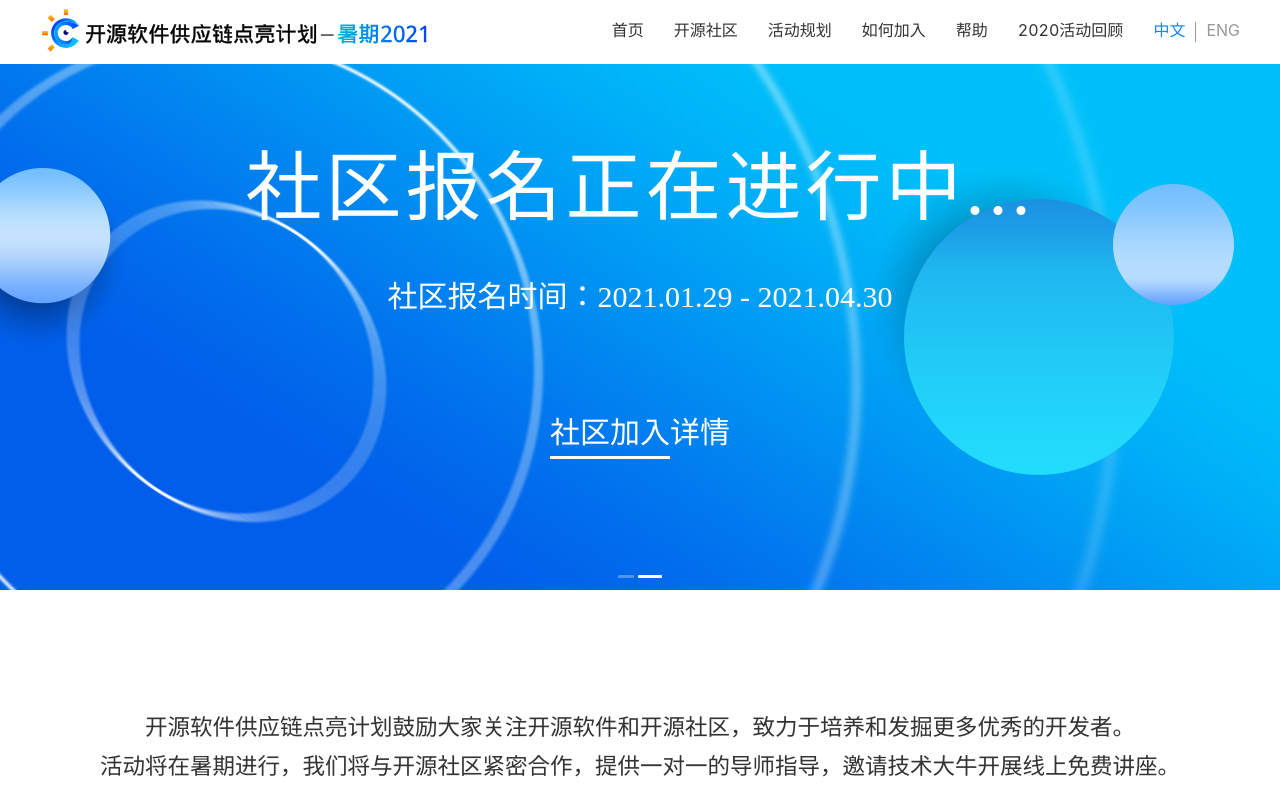
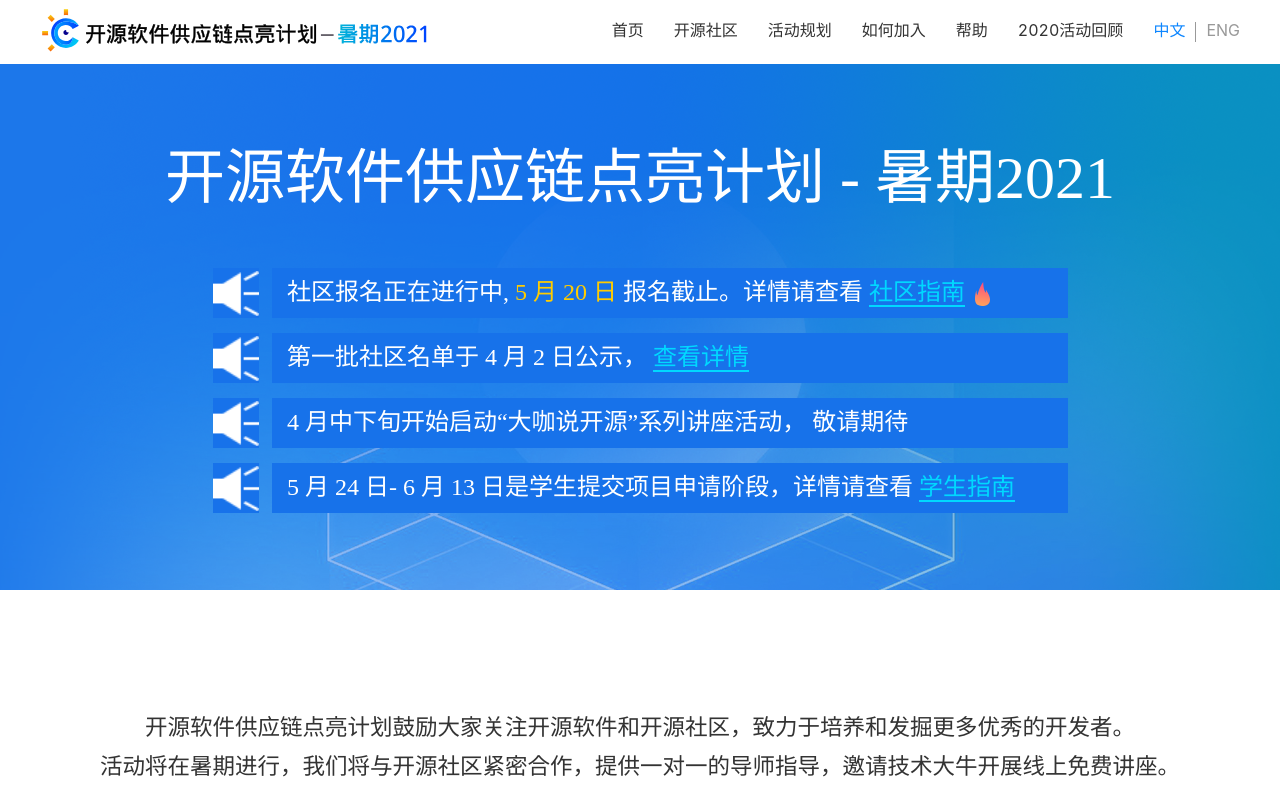
Before and after one commit to yinjiayi/homepage, a React app: page / in a window 1280 px wide. Shown: the top 792 px of the page. Built offline with nearby package versions, Linux system fonts and the light colour scheme.

Commit message:
close homepage banner two

```diff
--- a/src/pages/homepage/index.js
+++ b/src/pages/homepage/index.js
@@ -105,7 +105,8 @@ class HomePage extends React.Component{
 
 
                 </div>
-                <div className="homepageBanner Two">
+                {/* 功能暂时不显示 */}
+                {/* <div className="homepageBanner Two">
                     <div className="homepageText content1200">
                         <div className="homepageTitle">{showdata.bannerTwo[0]}</div>
                         <div className="homepageTitleTime">{showdata.bannerTwo[1]}</div>
@@ -115,7 +116,7 @@ class HomePage extends React.Component{
                         </div>
                     </div>
 
-                </div>
+                </div> */}
 
                 </Carousel>
 
```
